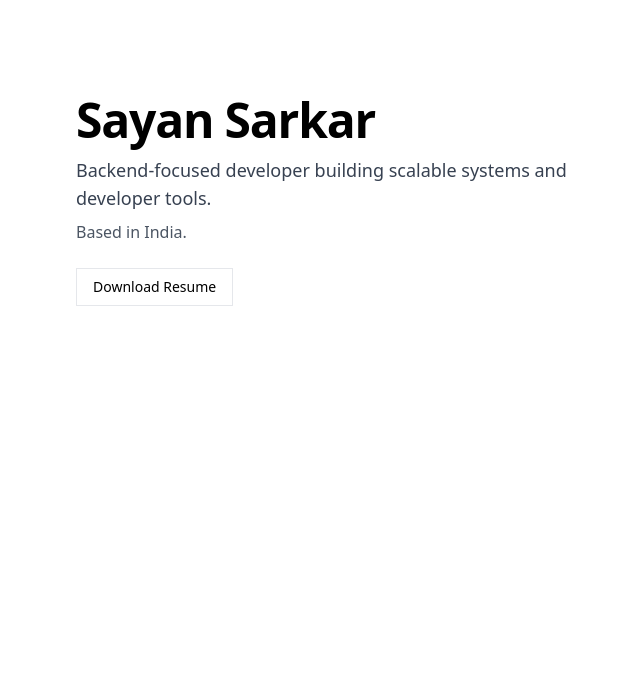
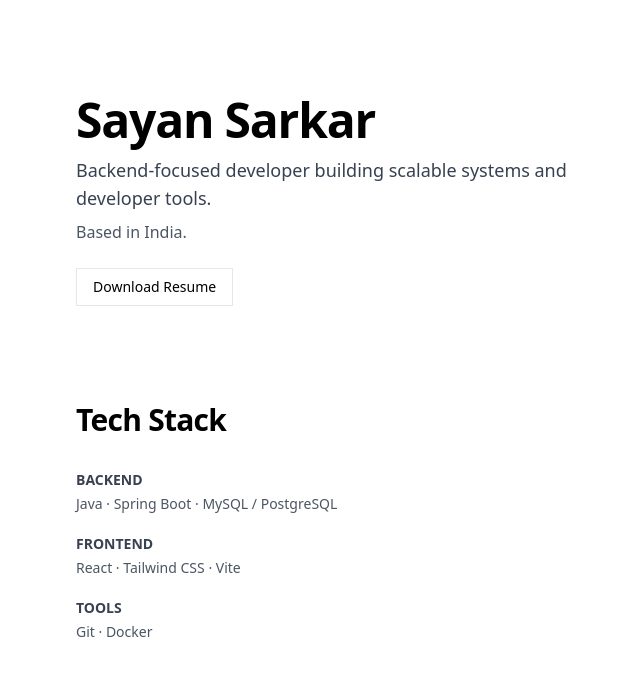
Before and after one commit to Flicko75/my-portfolio, a React (Vite) app: page / in a window 1280 px wide. Shown: the top 676 px of the page, without its empty margins (204-844 px from the left). Built offline with nearby package versions, Linux system fonts and the light colour scheme.

Commit message:
Basic design of Tech Stack section done

```diff
--- a/src/App.jsx
+++ b/src/App.jsx
@@ -1,9 +1,11 @@
 import Hero from "./sections/Hero.jsx";
+import TechStack from "./sections/TechStack.jsx";
 
 function App() {
   return (
       <>
-        <Hero />
+          <Hero />
+          <TechStack />
       </>
   )
 }
--- /dev/null
+++ b/src/data/techstack.js
@@ -0,0 +1,25 @@
+export const techstack = [
+    {
+        category: "BACKEND",
+        technologies: [
+            "Java",
+            "Spring Boot",
+            "MySQL / PostgreSQL"
+        ]
+    },
+    {
+        category: "FRONTEND",
+        technologies: [
+            "React",
+            "Tailwind CSS",
+            "Vite"
+        ]
+    },
+    {
+        category: "TOOLS",
+        technologies: [
+            "Git",
+            "Docker"
+        ]
+    }
+]
--- /dev/null
+++ b/src/sections/TechStack.jsx
@@ -0,0 +1,27 @@
+import Container from "../layout/Container.jsx";
+import { techstack } from "../data/techstack.js";
+
+const TechStack = () => {
+    return (
+        <section className="pt-0 pb-24">
+            <Container>
+            <h2 className="text-3xl font-semibold tracking-tight">
+                Tech Stack
+            </h2>
+
+            <div className="space-y-5 mt-8">
+                {
+                    techstack.map(item => (
+                        <div key={item.category}>
+                            <div className="font-semibold text-sm text-gray-700 mb-1">{item.category}</div>
+                            <div className="text-sm text-gray-600">{item.technologies.join(" · ")}</div>
+                        </div>
+                    ))
+                }
+            </div>
+            </Container>
+        </section>
+    );
+}
+
+export default TechStack;
```
